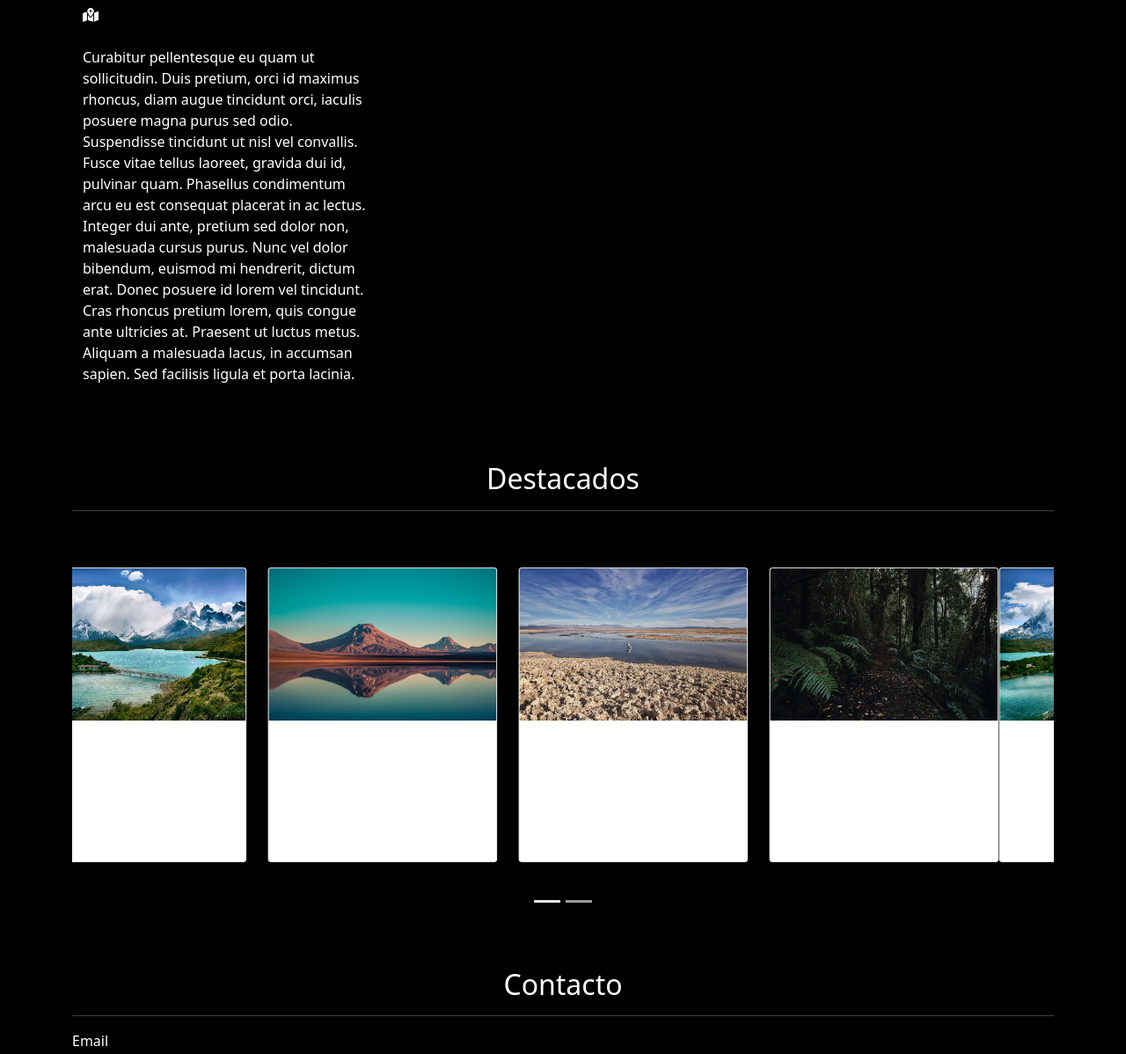
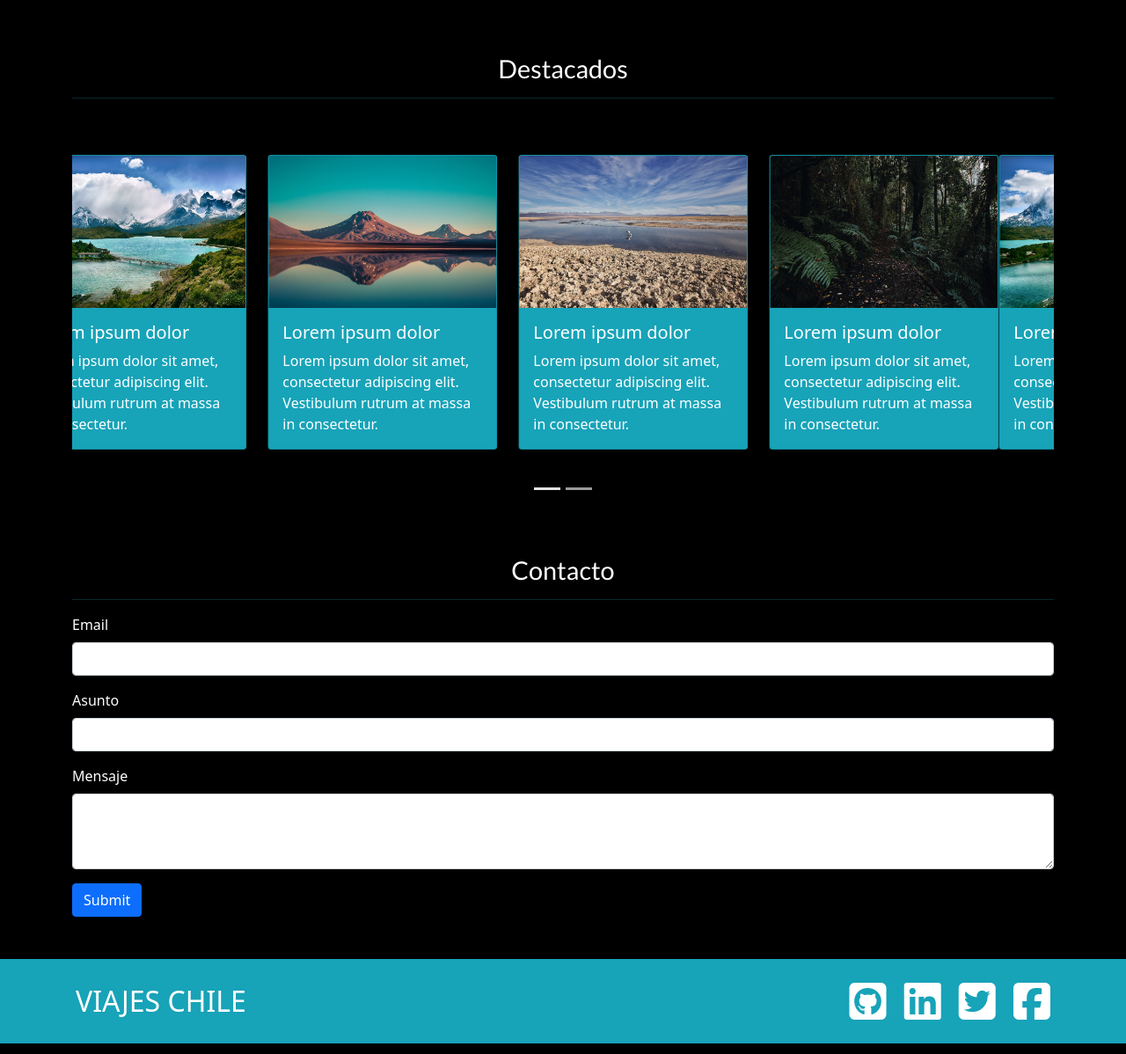
Before and after one commit to a-ramirez/Viajes-Chile_2022, a plain HTML site: page index.html in a window 1280 px wide. Shown: the part 1594-2792 px from the top of the page at 88% size. Drawn offline with nearby package versions, Linux system fonts and the light colour scheme.

Commit message:
Estilos & Icons

```diff
--- a/assets/css/style.css
+++ b/assets/css/style.css
@@ -39,3 +39,85 @@ body {
 .marca img, p {
     display: inline-block;
 }
+
+hr {
+    width: 100%;
+    height: 1px;
+    background-color: #17a3b8;
+}
+
+h2 {
+    font-size: 1.8rem;
+    font-family: 'Lato', sans-serif;
+    font-weight: 400;
+}
+
+
+/*iconos*/
+span {
+    width: 100%;
+    height: 35px;
+    background-color: #17a3b8;
+    text-align: center;
+    display: inline-block;
+}
+
+span i {
+    color: #ffffff;
+    font-size: 1.7rem;
+}
+
+#original {
+    display: block;
+}
+
+#cambio {
+    display: none;
+}
+
+/*DESTINOS*/
+
+.card {
+    background-color: #17a3b8;
+
+}
+
+footer {
+    background-color: #17a3b8;
+}
+
+.redes {
+    text-align: right;
+}
+
+footer i {
+    font-size: 3rem;
+
+}
+
+footer p {
+    font-size: 2rem;
+    text-transform: uppercase;
+}
+
+
+@media (max-width: 780px) {
+    #cambio {
+        display: block;
+    }
+
+    #original {
+        display: none;
+    }
+
+    footer i {
+        font-size: 2rem;
+    }
+}
+
+@media (max-width: 500px) {
+    footer p {
+        text-align: center;
+
+    }
+}
--- a/index.html
+++ b/index.html
@@ -297,15 +297,15 @@
         </section>
 
          <!--Uso de fontawesome -->
-        <footer>
+        <footer class="container-fluid mt-5">
             <section class="container">
                 <section class="row py-4">
                     <p class="col-6   my-auto px-3">Viajes Chile</p>
                     <div class="col-6   my-auto px-3 redes">
-                        <a class="text-white" href=""><i class="fab fa-github-square pl-3"></i></a>
-                        <a class="text-white" href=""><i class="fab fa-linkedin pl-3"></i></a>
-                        <a class="text-white" href=""><i class="fab fa-twitter-square pl-3"></i></a>
-                        <a class="text-white" href=""><i class="fab fa-facebook-square pl-3"></i></a>
+                        <a class="text-white" href=""><i class="fab fa-github-square ps-3"></i></a>
+                        <a class="text-white" href=""><i class="fab fa-linkedin ps-3"></i></a>
+                        <a class="text-white" href=""><i class="fab fa-twitter-square ps-3"></i></a>
+                        <a class="text-white" href=""><i class="fab fa-facebook-square ps-3"></i></a>
                     </div>
                 </section>
 
```
